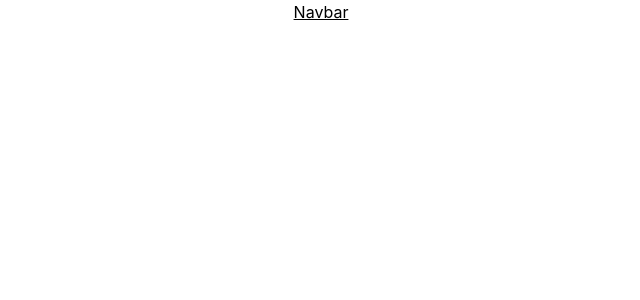
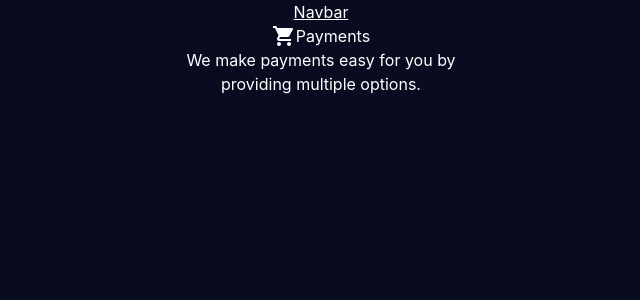
Before and after one commit to rchtect/eshop-react, a React (Vite) app: page / in a window 1280 px wide. Shown: the top 300 px of the page, without its empty margins (319-959 px from the left). Built offline with nearby package versions, Linux system fonts and the light colour scheme.

Commit message:
working on tings :))

```diff
--- a/package.json
+++ b/package.json
@@ -8,6 +8,9 @@
     "preview": "vite preview"
   },
   "dependencies": {
+    "@emotion/react": "^11.8.2",
+    "@emotion/styled": "^11.8.1",
+    "@mui/icons-material": "^5.5.1",
     "react": "^17.0.2",
     "react-dom": "^17.0.2"
   },
--- a/src/App.tsx
+++ b/src/App.tsx
@@ -1,13 +1,14 @@
 import { useState } from "react";
 import "./App.css";
 import Navbar from "./components/Navbar";
-
+import MainContent from "./maincontent/maincontent";
 function App() {
   const [count, setCount] = useState(0);
 
   return (
     <div className="App">
       <Navbar />
+      <MainContent/>
     </div>
   );
 }
--- a/src/index.css
+++ b/src/index.css
@@ -5,6 +5,8 @@ body {
     sans-serif;
   -webkit-font-smoothing: antialiased;
   -moz-osx-font-smoothing: grayscale;
+  background-color: #090B20;
+  color: white;
 }
 
 code {
--- /dev/null
+++ b/src/maincontent/carousel.tsx
@@ -0,0 +1,22 @@
+import ShoppingCartIcon from '@mui/icons-material/ShoppingCart'
+
+function Carousel() {
+return(
+    <div className="InfoCarousel w-80">
+        <div className="bgCarousel">
+            <div className="headerCarousel flex flex-row justify-center items-center">
+                <ShoppingCartIcon/>
+                <h2>Payments</h2>
+            </div>
+            <p>We make payments easy for you by providing multiple options.</p>
+            <div className="CarouselDots">
+                <div className="dot"></div>
+                <div className="dot"></div>
+                <div className="dot"></div>
+            </div>
+        </div>
+</div>
+)
+}
+
+export default Carousel;
--- /dev/null
+++ b/src/maincontent/maincontent.tsx
@@ -0,0 +1,12 @@
+import ShoppingCartIcon from '@mui/icons-material/ShoppingCart';
+import Carousel from './carousel';
+function MainContent() {
+
+    return (
+            <div className="MainContent flex justify-center items-center">
+                <Carousel/>
+            </div>
+    );
+  }
+
+  export default MainContent;
```
Also changed, not shown: 1 other file (tests, documents, lock files or other folders).
